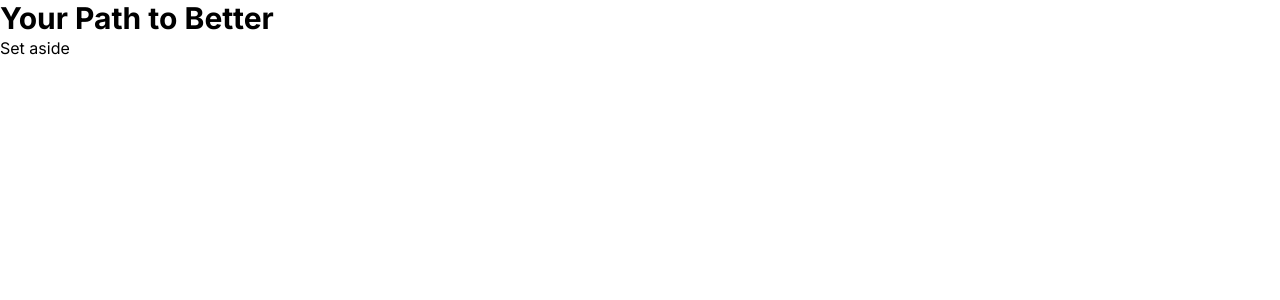
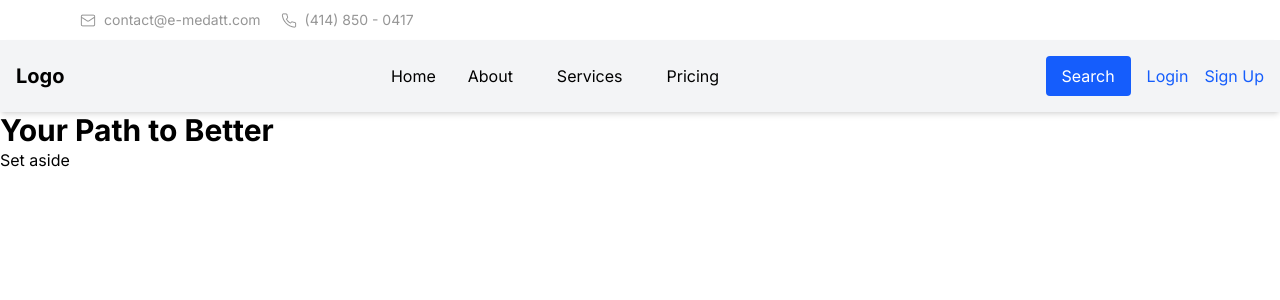
Before and after one commit to SilvernusIfoghale/E-Medatt, a Next.js app: page / in a window 1280 px wide. Shown: the top 300 px of the page. Built offline with nearby package versions, Linux system fonts and the light colour scheme.

Commit message:
Header section

```diff
--- /dev/null
+++ b/app/component/Header.tsx
@@ -0,0 +1,18 @@
+import Image from "next/image";
+import email from "@/public/icons/email-icon.png";
+import phone from "@/public/icons/phone-icon.png";
+
+export const Header = () => {
+  return (
+    <header className="hidden  bg-white w-full h-10 sm:flex gap-5 text-gray-secondary-text text-xs sm:text-sm pl-5 sm:pl-20 py-4">
+      <div className="flex justify-center items-center gap-2">
+        <Image src={email} width={16} height={16} alt="email icon" />
+        <p>contact@e-medatt.com</p>
+      </div>
+      <div className="flex justify-center items-center gap-2">
+        <Image src={phone} width={16} height={16} alt="phone icon" />
+        <p>(414) 850 - 0417</p>
+      </div>
+    </header>
+  );
+};
--- /dev/null
+++ b/app/component/Navbar.tsx
@@ -0,0 +1,84 @@
+"use client";
+import { useState } from "react";
+import Link from "next/link";
+
+const Navbar: React.FC = () => {
+  const [dropdownOpen, setDropdownOpen] = useState(false);
+
+  const toggleDropdown = () => {
+    setDropdownOpen(!dropdownOpen);
+  };
+
+  return (
+    <nav className="flex justify-between items-center p-4 bg-gray-100 shadow-md">
+      <div className="text-xl font-bold">
+        <Link href="/">Logo</Link>
+      </div>
+      <div className="flex items-center space-x-8">
+        <Link href="/">Home</Link>
+        <Link href="/about">About</Link>
+        <div
+          className="relative"
+          onMouseEnter={toggleDropdown}
+          onMouseLeave={toggleDropdown}
+        >
+          <span className="cursor-pointer p-3">Services</span>
+          {dropdownOpen && (
+            <div className="absolute left-0 mt-2 w-48 bg-white shadow-lg rounded-md z-10">
+              <Link
+                href="/telehealth"
+                className="block px-4 py-2 hover:bg-gray-200"
+              >
+                Telehealth Consultations
+              </Link>
+              <Link
+                href="/specialist-care"
+                className="block px-4 py-2 hover:bg-gray-200"
+              >
+                Specialist Care
+              </Link>
+              <Link
+                href="/medical-records"
+                className="block px-4 py-2 hover:bg-gray-200"
+              >
+                Medical Records Management
+              </Link>
+              <Link
+                href="/medical-tests"
+                className="block px-4 py-2 hover:bg-gray-200"
+              >
+                Medical Tests & Diagnostics
+              </Link>
+              <Link
+                href="/wellness-program"
+                className="block px-4 py-2 hover:bg-gray-200"
+              >
+                Wellness Program
+              </Link>
+              <Link
+                href="/appointment-scheduling"
+                className="block px-4 py-2 hover:bg-gray-200"
+              >
+                Appointment Scheduling
+              </Link>
+            </div>
+          )}
+        </div>
+        <Link href="/pricing">Pricing</Link>
+      </div>
+      <div className="flex items-center space-x-4">
+        <button className="px-4 py-2 bg-blue-600 text-white rounded hover:bg-blue-700">
+          Search
+        </button>
+        <Link href="/login" className="text-blue-600 hover:underline">
+          Login
+        </Link>
+        <Link href="/signup" className="text-blue-600 hover:underline">
+          Sign Up
+        </Link>
+      </div>
+    </nav>
+  );
+};
+
+export default Navbar;
--- a/app/globals.css
+++ b/app/globals.css
@@ -3,3 +3,7 @@
 @theme inline {
   --font-main: var(--font-inter);
 }
+
+@theme {
+  --color-gray-secondary-text: #969696;
+}
--- a/app/layout.tsx
+++ b/app/layout.tsx
@@ -1,8 +1,8 @@
 import type { Metadata } from "next";
 import { Inter } from "next/font/google";
 import "./globals.css";
-
-import "./globals.css";
+import { Header } from "./component/Header";
+import Navbar from "./component/Navbar";
 
 const inter = Inter({
   variable: "--font-inter",
@@ -21,7 +21,11 @@ export default function RootLayout({
 }>) {
   return (
     <html lang="en">
-      <body className={`${inter.variable}  font-main`}>{children}</body>
+      <body className={`${inter.variable}  font-main`}>
+        <Header />
+        <Navbar />
+        {children}
+      </body>
     </html>
   );
 }
```
Also changed, not shown: public/icons/email-icon.png (added), public/icons/phone-icon.png (added).
